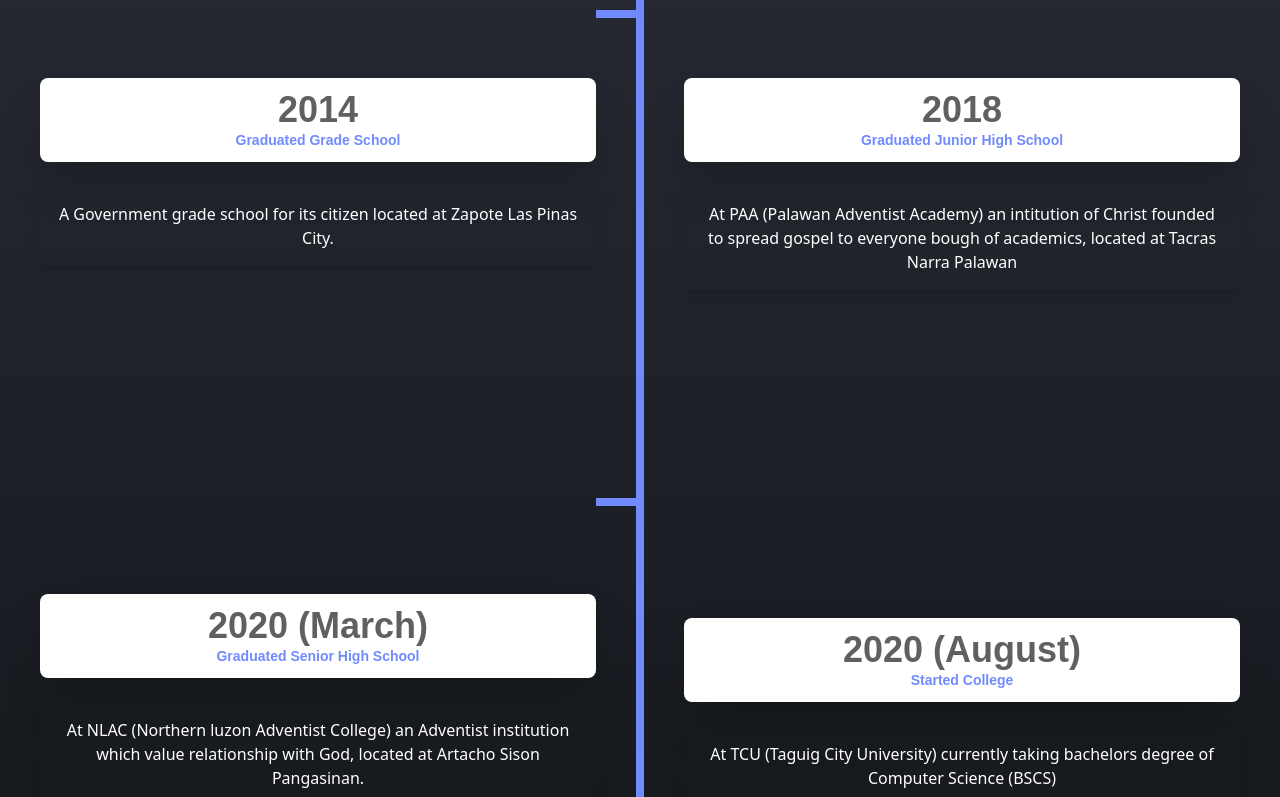
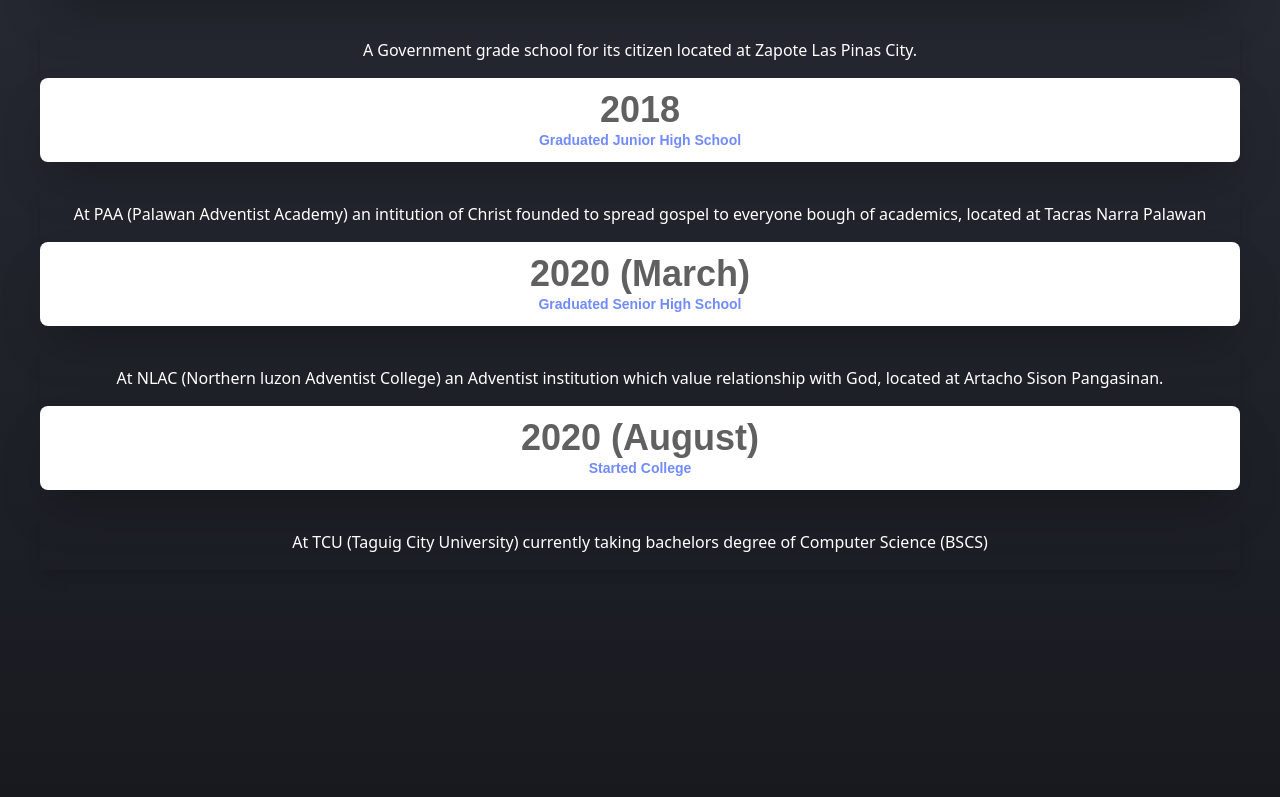
Before and after one commit to DevNanad/MODERN-PORTFOLIO, a React (Create React App) app: page / in a window 1280 px wide. Shown: the part 2723-3520 px from the top of the page. Built offline with nearby package versions, Linux system fonts and the light colour scheme.

Commit message:
Clean SectionFour content

```diff
--- a/src/components/SectionFour.js
+++ b/src/components/SectionFour.js
@@ -16,41 +16,55 @@
         <div className=" h-[150vh] pt-36 timeline md:flex">
 
           {/* Left timeline */}
-        <div className="left-timeline px-10 md:flex md:justify-around flex-col flex-[40%] items-end text-right">
+        <div className="left-timeline px-10 md:flex flex-col flex-[40%] text-right">
 
           {/* Left ONE */}
           <div  ref={yearone} className="wrapper-timeline">
-            {showIsvisible && (<motion.div className="first-content"
-            initial={{ x: "-100px"}}
-            animate={{ x: 0}}
-            transition={{ type: 'tween', stiffness: 250, duration: 1 }}
-            >
+            <div className="first-content">
               <div className="year-title rounded-lg text-center font-bold poppins md:mb-6 bg-white text-[#616060] shadow-2xl">
                 <h2 className='text-4xl pt-3'>2014</h2>
                 <h5 className='text-sm paintedblue pb-3'>Graduated Grade School</h5>
               </div>
               <p className='shadow-lg p-4 text-center'>A Government grade school for its citizen located at Zapote Las Pinas City.</p>
-            </motion.div>)}
+            </div>
+          </div>
+
+          {/* RIGHT ONE */}
+          <div  ref={junhigh} className="wrapper-timeline">
+            <div className="first-content">
+              <div className="year-title rounded-lg text-center font-bold poppins md:mb-6 bg-white text-[#616060] shadow-2xl">
+                <h2 className='text-4xl pt-3'>2018</h2>
+                <h5 className='text-sm paintedblue pb-3'>Graduated Junior High School</h5>
+              </div>
+              <p className='shadow-lg p-4 text-center'>At PAA (Palawan Adventist Academy) an intitution of Christ founded to spread gospel to everyone bough of academics, located at Tacras Narra Palawan</p>
+            </div>
           </div>
 
           {/* Left TWO */}
           <div  ref={senhighs} className="wrapper-timeline">
-            {showSenHighSIsvisible && (<motion.div className="first-content"
-            initial={{ x: "-100px"}}
-            animate={{ x: 0}}
-            transition={{ type: 'tween', stiffness: 250, duration: 1 }}
-            >
+            <div className="first-content">
               <div className="year-title rounded-lg text-center font-bold poppins md:mb-6 bg-white text-[#616060] shadow-2xl">
                 <h2 className='text-4xl pt-3'>2020 (March)</h2>
                 <h5 className='text-sm paintedblue pb-3'>Graduated Senior High School</h5>
               </div>
               <p className='shadow-lg p-4 text-center'>At NLAC (Northern luzon Adventist College) an Adventist institution which value relationship with God, located at Artacho Sison Pangasinan.</p>
-            </motion.div>)}
+            </div>
+          </div>
+
+          {/* RIGHT TWO */}
+          <div  ref={college} className="wrapper-timeline">
+            <div className="first-content">
+              <div className="year-title rounded-lg text-center font-bold poppins md:mb-6 bg-white text-[#616060] shadow-2xl">
+                <h2 className='text-4xl pt-3'>2020 (August)</h2>
+                <h5 className='text-sm paintedblue pb-3'>Started College</h5>
+              </div>
+              <p className='shadow-lg p-4 text-center'>At TCU (Taguig City University) currently taking bachelors degree of Computer Science (BSCS)</p>
+            </div>
           </div>
 
         </div>
 
-        {/* Bar timeline */}
+        {/* Bar timeline
         <div className="bar-line w-2 h-[190vh] rounded-xl bg-[#718BFF]">
           <span className='circlespan absolute -translate-x-3 rounded-full w-8 h-8 bg-inherit shadow-2xl'></span>
 
@@ -59,43 +73,8 @@
           <span className={`${showSenHighSIsvisible ? 'showline' : ''} linespan absolute -translate-x-10 translate-y-[36.5rem] h-2 w-10 bg-[#718BFF]`}></span>
 
 
-        </div>
+        </div> */}
 
-        {/* Right timeline */}
-        <div className="right-timeline px-10 md:flex md:justify-around flex-col flex-[40%] items-end text-right">
-
-          {/* RIGHT ONE */}
-          <div  ref={junhigh} className="wrapper-timeline">
-            {showJunHighSIsvisible && (<motion.div className="first-content"
-            initial={{ x: "100px"}}
-            animate={{ x: 0}}
-            transition={{ type: 'tween', stiffness: 250, duration: 1 }}
-            >
-              <div className="year-title rounded-lg text-center font-bold poppins md:mb-6 bg-white text-[#616060] shadow-2xl">
-                <h2 className='text-4xl pt-3'>2018</h2>
-                <h5 className='text-sm paintedblue pb-3'>Graduated Junior High School</h5>
-              </div>
-              <p className='shadow-lg p-4 text-center'>At PAA (Palawan Adventist Academy) an intitution of Christ founded to spread gospel to everyone bough of academics, located at Tacras Narra Palawan</p>
-            </motion.div>)}
-          </div>
-
-          {/* RIGHT TWO */}
-          <div  ref={college} className="wrapper-timeline">
-            {showCollegeIsvisible && (<motion.div className="first-content"
-            initial={{ x: "100px"}}
-            animate={{ x: 0}}
-            transition={{ type: 'tween', stiffness: 250, duration: 1 }}
-            >
-              <div className="year-title rounded-lg text-center font-bold poppins md:mb-6 bg-white text-[#616060] shadow-2xl">
-                <h2 className='text-4xl pt-3'>2020 (August)</h2>
-                <h5 className='text-sm paintedblue pb-3'>Started College</h5>
-              </div>
-              <p className='shadow-lg p-4 text-center'>At TCU (Taguig City University) currently taking bachelors degree of Computer Science (BSCS)</p>
-            </motion.div>)}
-          </div>
-
-
-        </div>
 
         </div>
 
```
